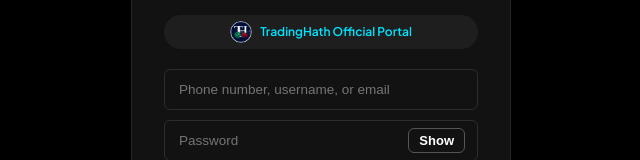
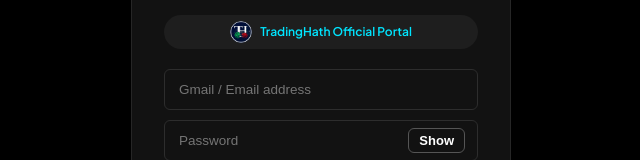
Before and after one commit to tradinghath-rgb/tradinghath-web, a Next.js app: page /login in a window 1280 px wide. Shown: the part 252-412 px from the top of the page, without its empty margins (319-959 px from the left). Built offline with nearby package versions, Linux system fonts and the light colour scheme.

Commit message:
chore: update login placeholder to Gmail / Email address

```diff
--- a/src/app/login/page.tsx
+++ b/src/app/login/page.tsx
@@ -381,7 +381,7 @@
               <input
                 type="text"
                 className="ig-input"
-                placeholder="Phone number, username, or email"
+                placeholder="Gmail / Email address"
                 value={identifier}
                 onChange={(e) => setIdentifier(e.target.value)}
                 required
```
